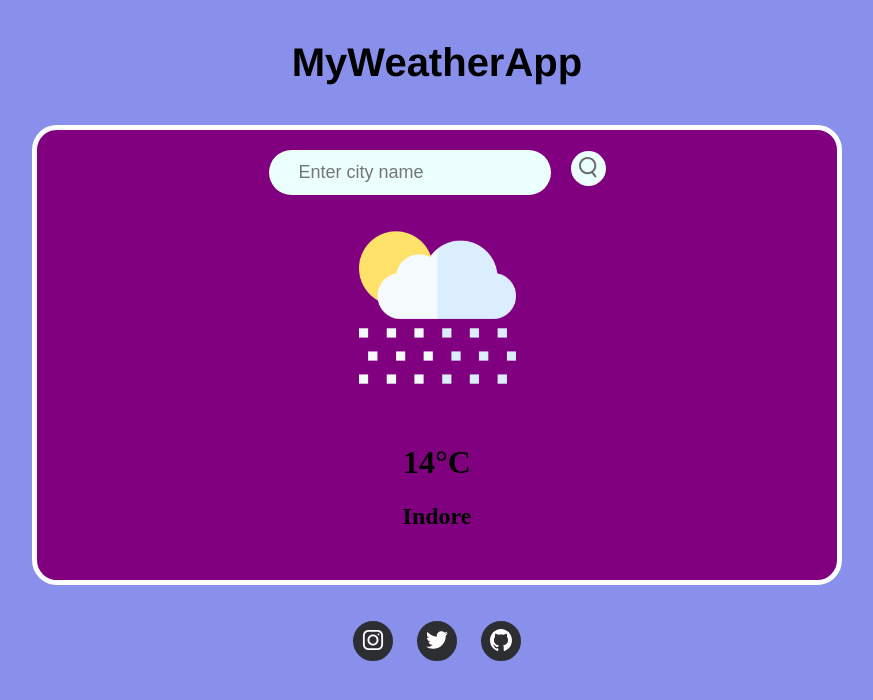
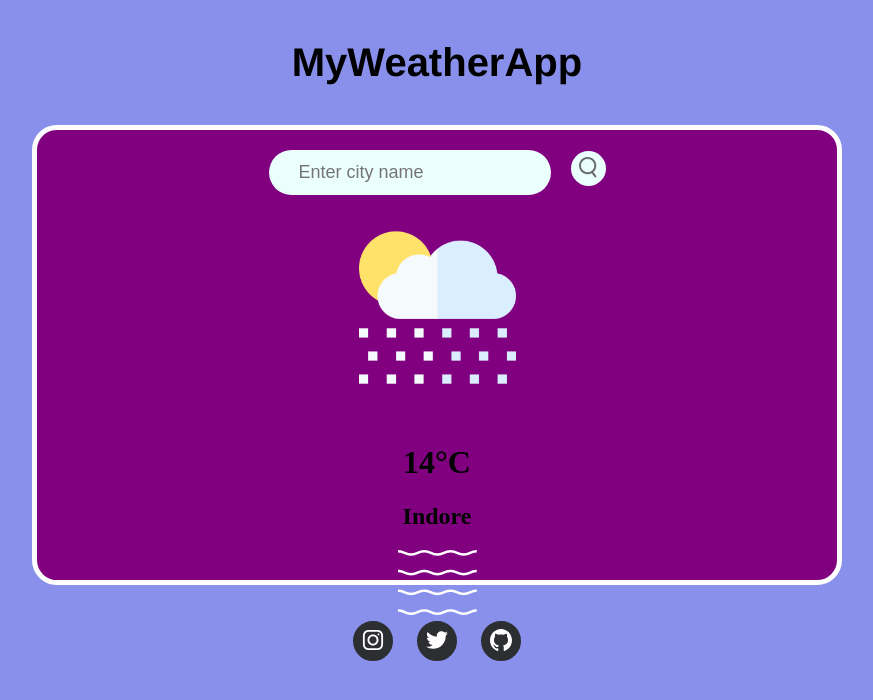
Before and after one commit to 1dhruvsingh/Currency-convertor-, a plain HTML site: page index.html in a window 1280 px wide. Shown: the whole page, without its empty margins (203-1076 px from the left). Drawn offline with Linux system fonts and the light colour scheme.

Commit message:
landing page changes

```diff
--- a/index.html
+++ b/index.html
@@ -24,6 +24,11 @@
       <img src="images/rain.png" class="weather-icon">
     <h1 class="temp"> 14°C  </h1>
     <h2 class="city"> Indore </h2>
+    <div class="details">
+      <div class="column">
+        <img src="images/humidity.png" >
+      </div>
+    </div>
   </div>
 </div>
 </center>
```
